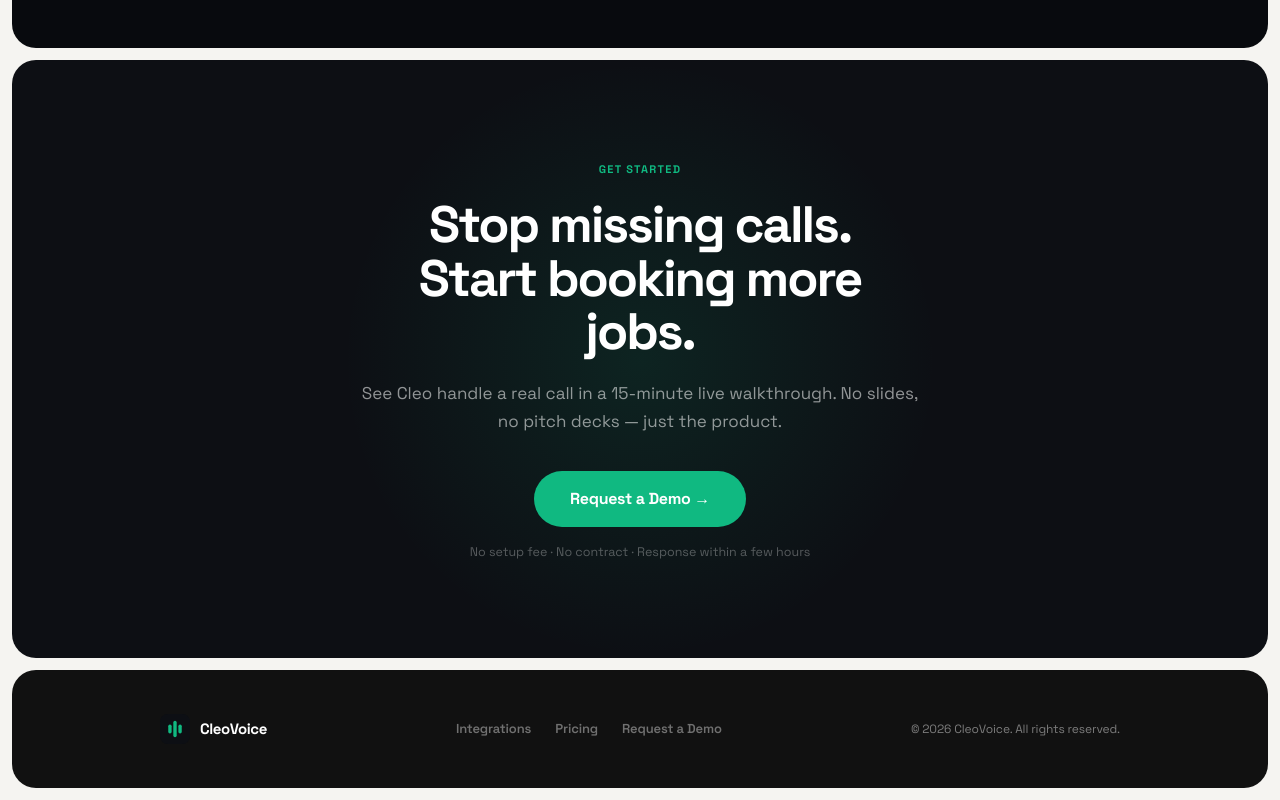
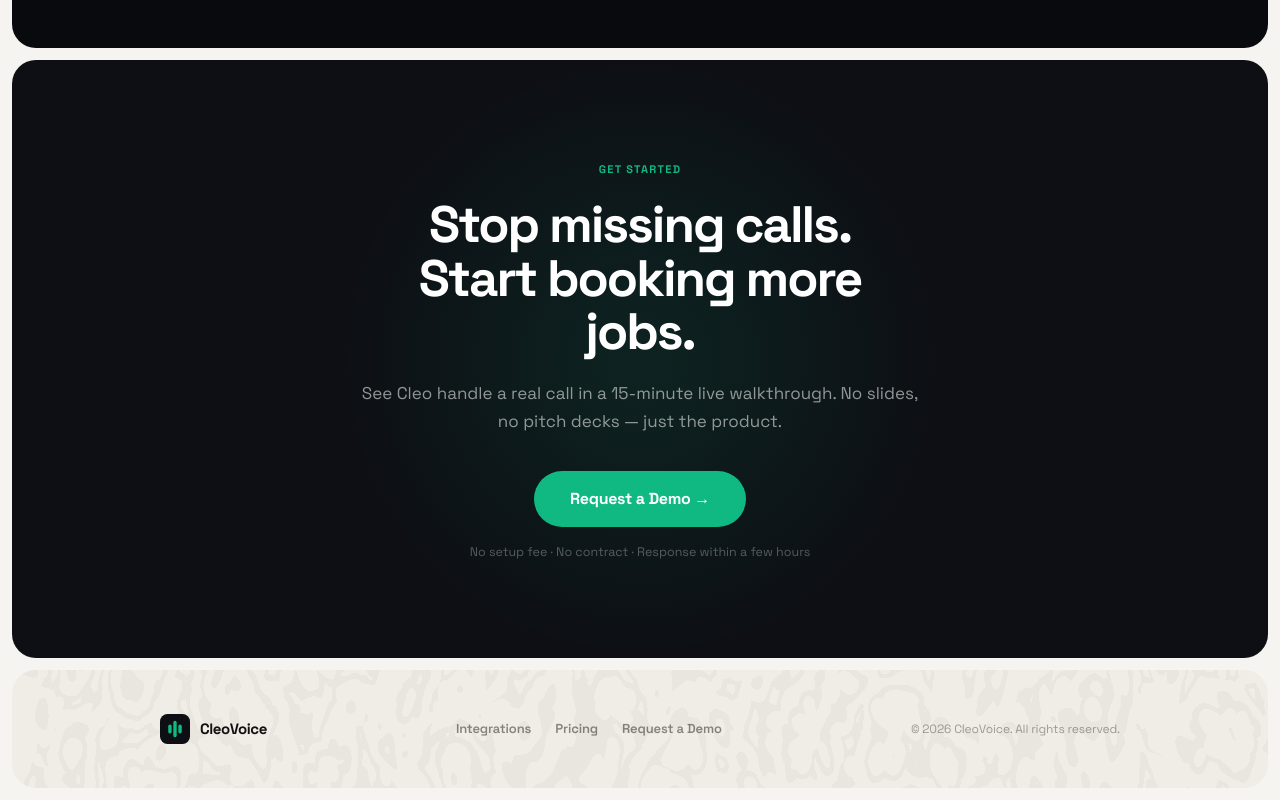
Before and after one commit to JahanzebKayanii/Cleo.ai, a Next.js app in the folder site/: page / in a window 1280 px wide. Shown: the part 6463-7263 px from the top of the page. Built offline with nearby package versions, Linux system fonts and the light colour scheme.

Commit message:
Cream footer to match pricing section style

```diff
--- a/site/app/page.tsx
+++ b/site/app/page.tsx
@@ -431,17 +431,19 @@ export default function Home() {
       {/* ── FOOTER ───────────────────────────────────────────── */}
       <footer style={{
         margin: "0 12px 12px", borderRadius: 24,
-        background: "#111", padding: "44px 48px",
+        background: "#f0ede6", padding: "44px 48px",
+        position: "relative", overflow: "hidden",
       }}>
+        <div className="grain-overlay" style={{ position: "absolute", inset: 0, pointerEvents: "none", opacity: 0.5 }} />
         <div className="r-footer" style={{
-          maxWidth: 960, margin: "0 auto",
+          maxWidth: 960, margin: "0 auto", position: "relative", zIndex: 1,
           display: "flex", alignItems: "center", justifyContent: "space-between",
           flexWrap: "wrap", gap: 20,
         }}>
           <div style={{ display: "flex", alignItems: "center", gap: 10 }}>
             <CleoLogo />
             <div>
-              <div style={{ fontWeight: 700, fontSize: 15, color: "white", letterSpacing: "-0.03em" }}>CleoVoice</div>
+              <div style={{ fontWeight: 700, fontSize: 15, color: "#111", letterSpacing: "-0.03em" }}>CleoVoice</div>
             </div>
           </div>
           <div style={{ display: "flex", gap: 24 }}>
@@ -450,10 +452,16 @@ export default function Home() {
               { label: "Pricing",      href: "#pricing" },
               { label: "Request a Demo", href: "/demo" },
             ].map((link) => (
-              <a key={link.label} href={link.href} className="footer-link">{link.label}</a>
+              <a key={link.label} href={link.href} style={{
+                fontSize: 13, fontWeight: 600, color: "rgba(0,0,0,0.45)",
+                textDecoration: "none", letterSpacing: "-0.01em", transition: "color 0.15s",
+              }}
+              onMouseEnter={(e) => (e.currentTarget.style.color = "#111")}
+              onMouseLeave={(e) => (e.currentTarget.style.color = "rgba(0,0,0,0.45)")}
+              >{link.label}</a>
             ))}
           </div>
-          <div style={{ fontSize: 12, color: "rgba(255,255,255,0.45)", letterSpacing: "-0.01em" }}>
+          <div style={{ fontSize: 12, color: "rgba(0,0,0,0.35)", letterSpacing: "-0.01em" }}>
             © 2026 CleoVoice. All rights reserved.
           </div>
         </div>
```
